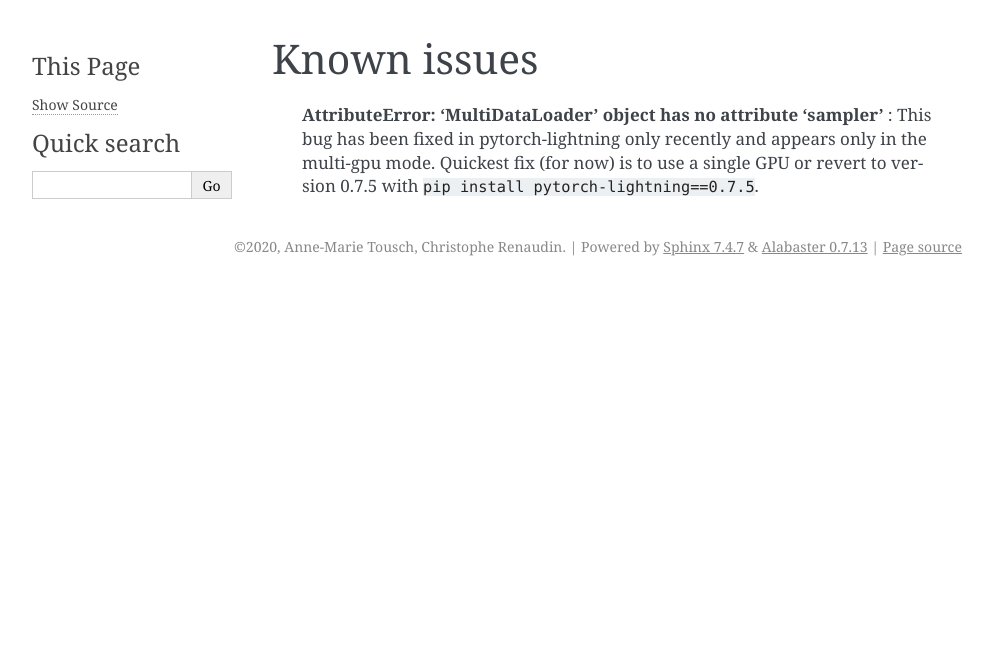
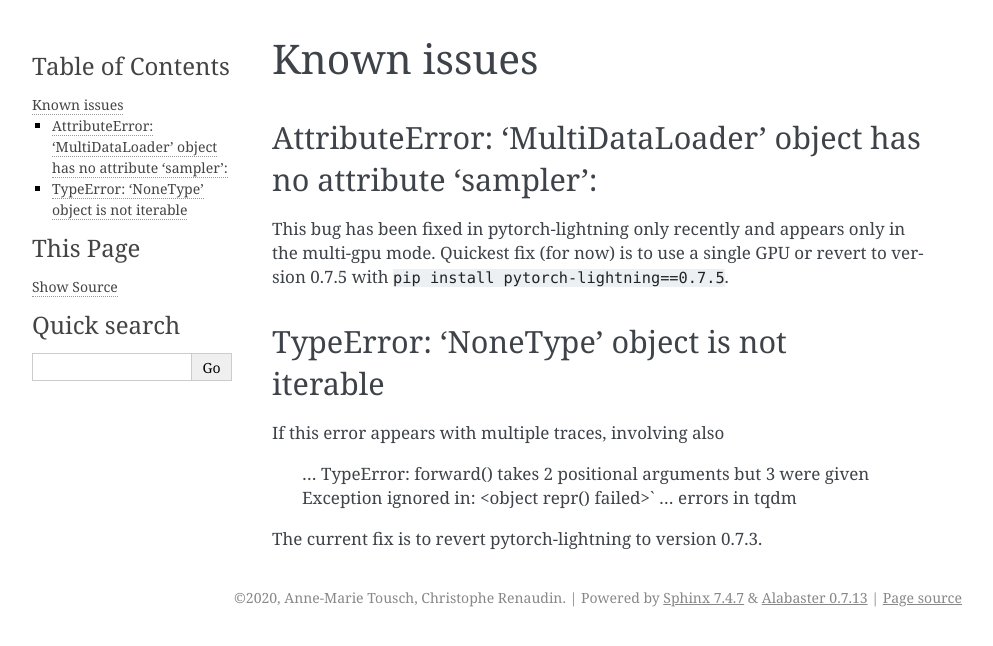
Before and after one commit to criteo-research/pytorch-ada, a Sphinx documentation site: the page built from docs/known_issues.rst, in a window 1280 px wide. Shown: the top 646 px of the page, without its empty margins (148-1141 px from the left). Built offline with Sphinx 7.4.7, drawn with Linux system fonts in a browser that asks for light colours.

Commit message:
Add known issue and revert to pytorch-lightning 0.7.3 in requirements.txt

```diff
--- a/docs/known_issues.rst
+++ b/docs/known_issues.rst
@@ -2,4 +2,19 @@
 ############
 
 
- **AttributeError: 'MultiDataLoader' object has no attribute 'sampler'** : This bug has been fixed in pytorch-lightning only recently and appears only in the multi-gpu mode. Quickest fix (for now) is to use a single GPU or revert to version 0.7.5 with ``pip install pytorch-lightning==0.7.5``.
+AttributeError: 'MultiDataLoader' object has no attribute 'sampler':
+--------------------------------------------------------------------
+
+This bug has been fixed in pytorch-lightning only recently and appears only in the multi-gpu mode. Quickest fix (for now) is to use a single GPU or revert to version 0.7.5 with ``pip install pytorch-lightning==0.7.5``.
+
+
+TypeError: 'NoneType' object is not iterable
+--------------------------------------------
+If this error appears with multiple traces, involving also
+
+    ...
+    TypeError: forward() takes 2 positional arguments but 3 were given
+    Exception ignored in: <object repr() failed>`
+    ... errors in tqdm
+
+The current fix is to revert pytorch-lightning to version 0.7.3.
```
Also changed, not shown: 1 other file.
